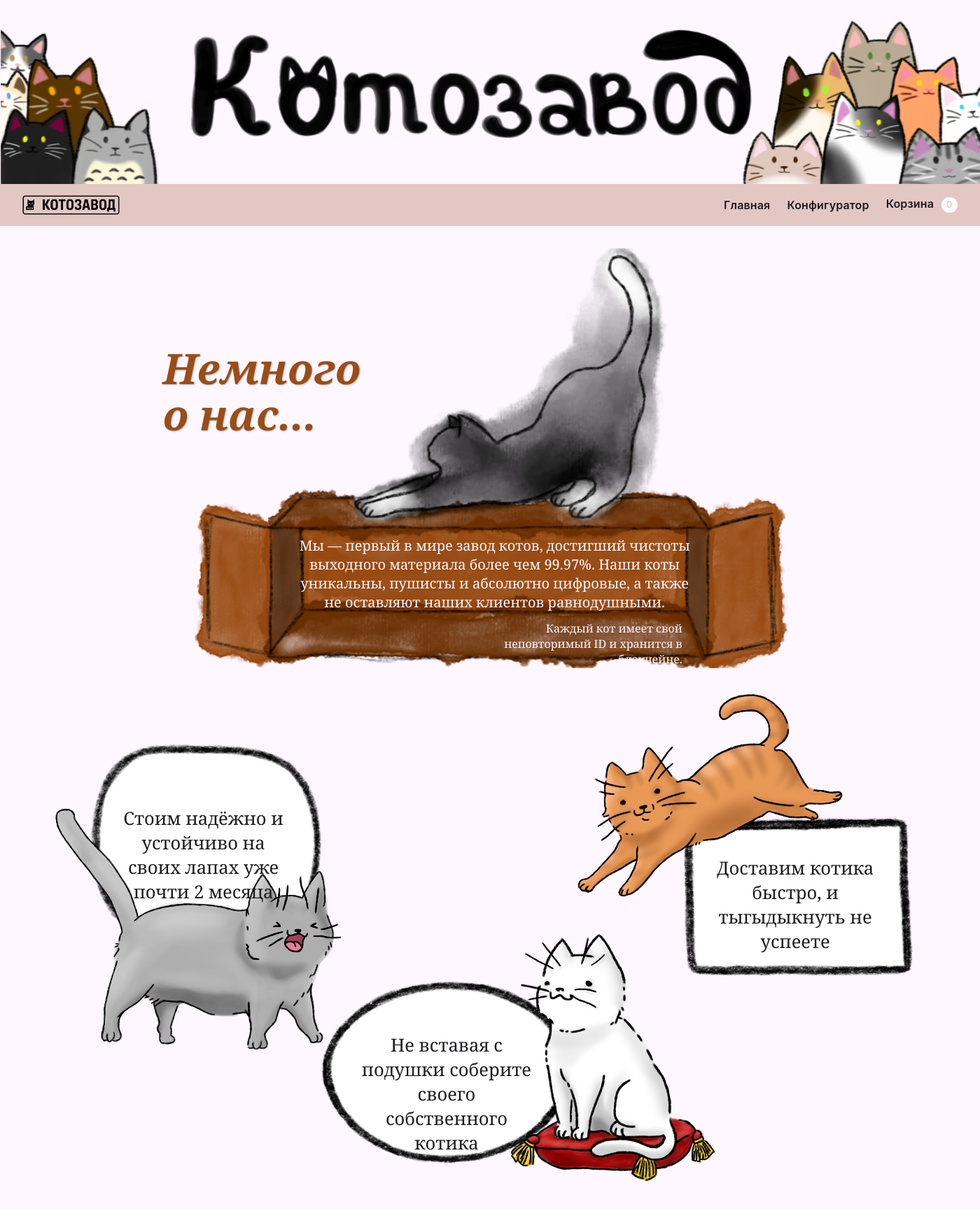
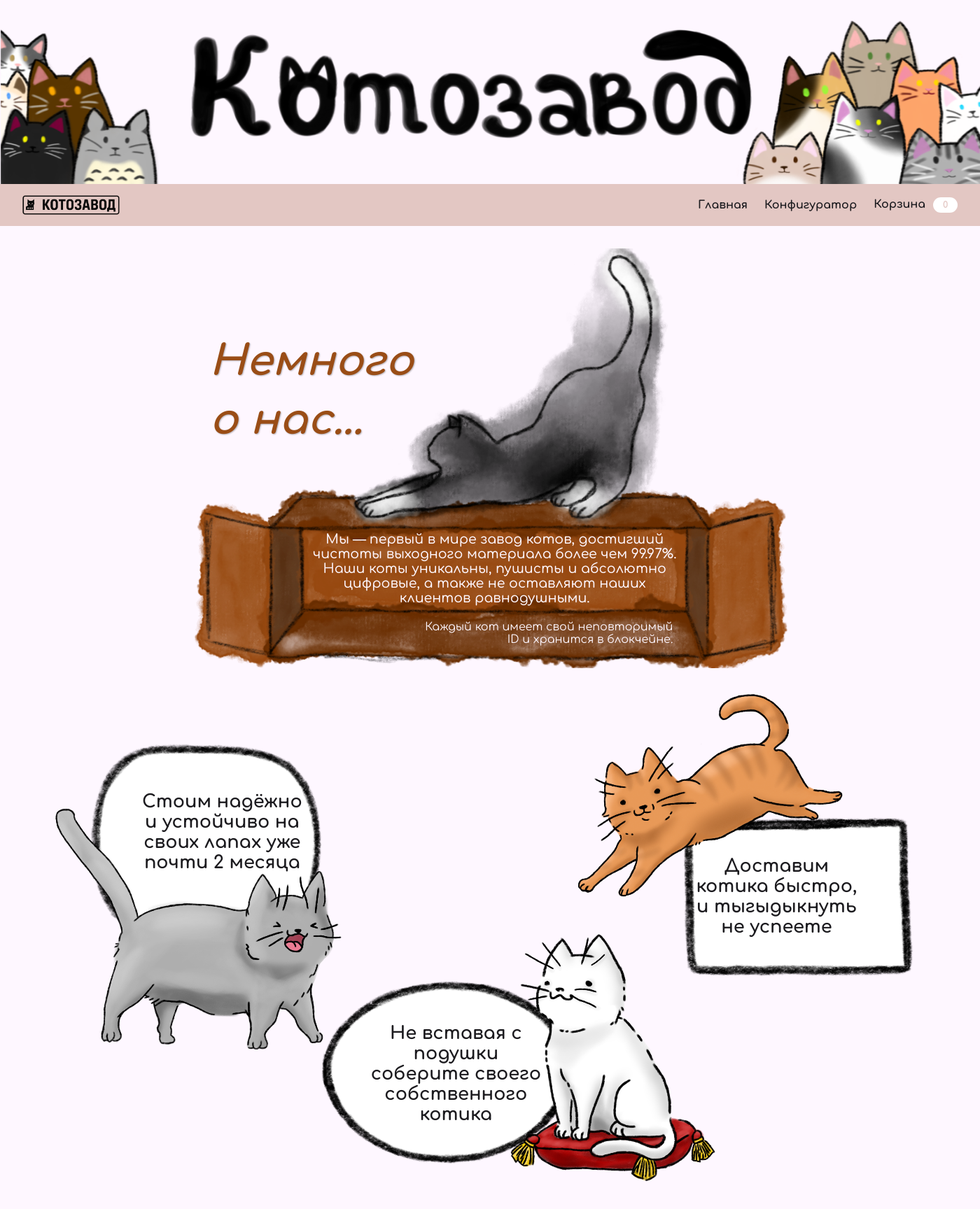
Before and after one commit to Skiftare/ZavodKotikov, a Flask app: page / in a window 1400 px wide. Shown: the top 1728 px of the page at 70% size. Run offline with Flask 3, Linux system fonts and the light colour scheme.

Commit message:
Добавление кнопки перехода в конструктор

```diff
--- a/static/css/style.css
+++ b/static/css/style.css
@@ -10,19 +10,25 @@
   --outline: #79747e;
 }
 
+/* Применяем Comfortaa ко всему сайту */
+* {
+  font-family: 'Comfortaa', cursive;
+}
+
 body {
   margin: 0;
-  font-family: "Roboto", sans-serif;
+  font-family: 'Comfortaa', cursive;
   background: var(--background);
   color: var(--on-surface);
-  min-width: 1400px; /* Минимальная ширина сайта */
+  min-width: 1400px;
 }
 
 .container {
   padding: 2rem;
-  max-width: 1400px; /* Фиксированная максимальная ширина */
+  max-width: 1400px;
   margin: 0 auto;
 }
+
 /* Шапка */
 .app-bar {
   background: var(--primary);
@@ -31,15 +37,7 @@ body {
   display: flex;
   justify-content: flex-start;
   align-items: center;
-}
-
-.nav-container {
-  display: flex;
-  justify-content: space-between; /* Лого слева, навигация справа */
-  align-items: center;
-  width: 100%; /* Занимает всю доступную ширину */
-  max-width: 1200px;
-  margin: 0 auto;
+  font-family: 'Comfortaa', cursive;
 }
 
 .nav-container {
@@ -57,20 +55,22 @@ body {
   align-items: center;
   margin: 0;
   padding: 0;
+  font-family: 'Comfortaa', cursive;
 }
 
 .app-bar nav a {
   color: var(--on-primary);
   text-decoration: none;
-  font-weight: 1000;
+  font-weight: 700; /* Жирный для навигации */
   white-space: nowrap;
+  font-family: 'Comfortaa', cursive;
 }
 
 .app-bar nav a:hover {
   text-decoration: underline;
 }
 
-/* Логотип - убираем любые отступы */
+/* Логотип */
 .logo {
   margin: 0;
   padding: 0;
@@ -113,124 +116,11 @@ body {
   text-align: center;
   background: var(--surface);
   border-top: 1px solid var(--outline);
-}
-
-.hero-cat {
-  margin-top: 1rem;
-  max-width: 300px;
-  border-radius: 12px;
-}
-
-.shop-layout {
-  display: grid;
-  grid-template-columns: 1.2fr 1fr;
-  gap: 1.5rem;
-  align-items: start;
-}
-@media (max-width: 900px) {
-  .shop-layout { grid-template-columns: 1fr; }
-}
-
-.preview-box {
-  display: grid;
-  place-items: center;
-  width: 100%;
-  aspect-ratio: 1 / 1;         /* квадратное окно */
-  border: 1px dashed var(--outline);
-  border-radius: 12px;
-  overflow: hidden;
-  background: #faf7ff;
-}
-.preview-img {
-  max-width: 100%;
-  max-height: 100%;
-  object-fit: contain;
-}
-
-.form-card label { display:block; margin-top: .5rem; font-weight: 500; }
-.form-card input[type="text"],
-.form-card select { width: 100%; padding: .5rem; margin-top: .25rem; border-radius: 8px; border: 1px solid var(--outline); }
-.actions { display: flex; gap: .5rem; margin-top: 1rem; }
-
-/* Нормализация расчёта ширины, чтобы инпуты не вылезали за карточку */
-*, *::before, *::after {
-  box-sizing: border-box;
-}
-
-/* Единый стиль для полей формы на странице Магазин */
-.form-card {
-  display: grid;
-  gap: .75rem;
-}
-
-.form-card label {
+  font-family: 'Comfortaa', cursive;
   font-weight: 500;
 }
 
-.form-card input[type="text"],
-.form-card select {
-  width: 100%;
-  display: block;
-  font-size: 16px;
-  line-height: 1.2;
-  padding: .6rem .8rem;
-  border: 1px solid var(--outline);
-  border-radius: 12px;
-  background: var(--surface);
-  /* убираем системные артефакты, чтобы высоты совпадали */
-  -webkit-appearance: none;
-  appearance: none;
-}
-
-/* аккуратный фокус, без «прыжка» из-за outline */
-.form-card input[type="text"]:focus,
-.form-card select:focus {
-  outline: none;
-  box-shadow: 0 0 0 3px rgba(103,80,164,.15);
-  border-color: var(--primary);
-}
-
-/* красивый «треугольник» у select и запас справа */
-.form-card select {
-  padding-right: 2.2rem;
-  background-image:
-    linear-gradient(45deg, transparent 50%, var(--outline) 50%),
-    linear-gradient(135deg, var(--outline) 50%, transparent 50%),
-    linear-gradient(to right, transparent, transparent);
-  background-position:
-    calc(100% - 1.1rem) calc(50% - 3px),
-    calc(100% - .9rem)  calc(50% - 3px),
-    100% 0;
-  background-size: 6px 6px, 6px 6px, 2.6rem 100%;
-  background-repeat: no-repeat;
-}
-
-.page-title {
-  text-transform: uppercase;   /* капсом */
-  text-align: center;          /* по центру */
-  margin: 0 0 1rem;            /* нижний отступ, чтобы дышало */
-  letter-spacing: .03em;       /* чуть-чуть разрядки (по желанию) */
-}
-
-.subtitle {
-  text-align: center;     /* по центру */
-  max-width: 60ch;        /* приятная ширина строки */
-  margin: 0 auto 1rem;    /* центрируем блок и даём отступ снизу */
-}
-
-/* Кнопка на всю ширину формы */
-.btn--block {
-  display: block;
-  width: 100%;
-  text-align: center;
-}
-
-/* Чуть крупнее текст и больше паддинги */
-.btn--lg {
-  font-size: 1.1rem;
-  padding: 0.8rem 1.2rem;
-  font-weight: 600;
-}
+/* Остальные стили... */
 
 .about_main-image-container {
     position: relative;
@@ -247,61 +137,60 @@ body {
 .text-block {
     position: absolute;
     word-wrap: break-word;
-    font-family: "Georgia", "Times New Roman", serif;
-    font-weight: bold;
+    font-family: 'Comfortaa', cursive;
 }
 
 .about_main-text-title {
-    top: 23%;
-    left: 15%;
+    top: 20%;
+    left: 20%;
     text-align: left;
-    max-width: 420px;
+    max-width: 550px;
     color: #9a4d16;
     z-index: 2;
+    font-weight: 700; /* Жирный */
 }
 
 .about_main-text-title h1 {
     font-size: 60px;
     margin: 0;
-    font-weight: 900;
     font-style: italic;
     text-shadow: 1px 1px 2px rgba(0,0,0,0.3);
-    line-height: 1.1;
+    line-height: 1.4;
+    font-weight: 700; /* Жирный */
 }
 
 .about_main-text-subtitle {
-    top: 66%;
+    top: 65%;
     left: 50.5%;
     transform: translateX(-50%);
     text-align: center;
-    max-width: 630px;
+    max-width: 530px;
     color: var(--background);
     padding: 0.8rem 1.5rem;
     border-radius: 8px;
-    font-weight: 500;
 }
 
 .about_main-text-subtitle p {
-    font-size: 20px;
+    font-size: 19px;
     margin: 0;
-    font-weight: 500;
+    font-weight: 500; /* Полужирный */
 }
 
 .about_main-text-description {
     bottom: 20%;
-    right: 28%;
+    right: 29%;
     top: 86%;
     text-align: right;
     max-width: 360px;
     color: var(--background);
     padding: 0.8rem 1.2rem;
-    font-weight: 500;
+    font-weight: 400; /* Полужирный */
 }
 
 .about_main-text-description p {
     font-size: 16px;
     margin: 0;
-    font-weight: 500;
+    font-weight: 400; /* Полужирный */
 }
 
 /* Контейнер для about_info */
@@ -318,53 +207,53 @@ body {
 
 /* Текст 1 */
 .about_info-text-1 {
-    top: 23%;
-    left: 10%;
+    top: 20%;
+    left: 12%;
     text-align: center;
     max-width: 250px;
     color: var(--on-surface);
-    font-weight: 500;
+    font-weight: 600; /* Полужирный */
 }
 
 .about_info-text-1 p {
     font-size: clamp(1.3rem, 2.1vw, 1.6rem);
     margin: 0;
-    font-weight: 500;
+    font-weight: 600; /* Полужирный */
 }
 
 /* Текст 2 */
 .about_info-text-2 {
-    top: 69%;
-    left: 36%;
+    top: 67%;
+    left: 37%;
     text-align: center;
     max-width: 250px;
     color: var(--on-surface);
-    font-weight: 500;
+    font-weight: 600; /* Полужирный */
 }
 
 .about_info-text-2 p {
     font-size: clamp(1.3rem, 2.1vw, 1.6rem);
     margin: 0;
-    font-weight: 500;
+    font-weight: 600; /* Полужирный */
 }
 
 /* Текст 3 */
 .about_info-text-3 {
     top: 33%;
-    right: 8%;
+    right: 10%;
     text-align: center;
     max-width: 250px;
     color: var(--on-surface);
-    font-weight: 500;
+    font-weight: 600; /* Полужирный */
 }
 
 .about_info-text-3 p {
     font-size: clamp(1.3rem, 2.1vw, 1.6rem);
     margin: 0;
-    font-weight: 500;
+    font-weight: 600; /* Полужирный */
 }
 
-/*----------------------------------------*/
+/* Отзывы */
 .reviews-section {
     padding: 4rem 0;
     background-image: url('../img/about_reviews.png'); /* Конкретная картинка */
@@ -639,34 +541,47 @@ body {
   font-size: .9rem;
   opacity: .75;
   margin-bottom: .25rem;
+  font-weight: 500; /* Средняя жирность */
 }
 
 .price-value {
-  font-size: 1.4rem;                    /* крупнее */
-  font-weight: 700;
+  font-size: 1.4rem;
+  font-weight: 700; /* Жирный */
   line-height: 1.2;
-}
-
-/* Шрифт только для шапки */
-.app-bar,
-.app-bar nav a {
-  font-family: "Inter", system-ui, -apple-system, "Segoe UI", Roboto, "Helvetica Neue", Arial, "Noto Sans", "Apple Color Emoji", "Segoe UI Emoji", "Segoe UI Symbol";
-  font-weight: 600;      /* толщина */
-  letter-spacing: .01em; /* необязательно */
 }
 
 .header-banner {
     width: 100%;
     background: #fef7ff;
     text-align: center;
-    overflow: hidden; /* Обрезает выходящие за границы части */
+    overflow: hidden;
 }
 
 .header-banner img {
     width: 100%;
     height: auto;
-    min-height: 100px; /* Минимальная высота */
-    max-height: 400px; /* Максимальная высота */
-    object-fit: cover; /* Заполняет область без искажений */
+    min-height: 100px;
+    max-height: 400px;
+    object-fit: cover;
     display: block;
 }
+
+/* Дополнительные текстовые элементы */
+h1, h2, h3, h4, h5, h6 {
+    font-family: 'Comfortaa', cursive;
+    font-weight: 700; /* Жирный для всех заголовков */
+}
+
+p {
+    font-family: 'Comfortaa', cursive;
+    font-weight: 400; /* Обычный для параграфов */
+}
+
+/* Чтобы сделать любой текст жирным, добавьте: */
+.bold-text {
+    font-weight: 700 !important;
+}
+
+/* Или используйте HTML: */
+/* <span class="bold-text">Ваш жирный текст</span> */
+/* <strong>Ваш жирный текст</strong> */
--- a/templates/base.html
+++ b/templates/base.html
@@ -5,6 +5,9 @@
     <title>{{ title }} | Завод котов</title>
     <link rel="stylesheet" href="{{ url_for('static', filename='css/style.css') }}">
     <link rel="icon" href="{{ url_for('static', filename='img/favicon.ico') }}">
+    <link rel="preconnect" href="https://fonts.googleapis.com">
+    <link rel="preconnect" href="https://fonts.gstatic.com" crossorigin>
+    <link href="https://fonts.googleapis.com/css2?family=Comfortaa:wght@400;500;700&display=swap" rel="stylesheet">
 </head>
 
 <body>
--- a/templates/index.html
+++ b/templates/index.html
@@ -105,17 +105,27 @@
                     </div>
                 </div>
 
-            <!-- Индикаторы (точки) -->
-            <div class="review-indicators">
-                <span class="indicator active"></span>
-                <span class="indicator"></span>
-                <span class="indicator"></span>
+                <!-- Индикаторы (точки) -->
+                <div class="review-indicators">
+                    <span class="indicator active"></span>
+                    <span class="indicator"></span>
+                    <span class="indicator"></span>
+                </div>
             </div>
         </div>
-    </div></div>
+    </div>
 
-    <h2>Добро пожаловать!</h2>
-    <p>Наш завод котов варит самых пушистых NFT-котиков на рынке с поразительно высокой чистотой конечного материала</p>
+    <div class="catinbox">
+        <!-- Текст в большом прямоугольнике -->
+        <div class="catinbox-text">
+            Создайте своего котика...
+        </div>
+
+        <!-- Картинка вместо маленького прямоугольника -->
+        <a href="{{ url_for('shop') }}" class="catinbox-link">
+            <div class="catinbox-image"></div>
+        </a>
+    </div>
 {% endblock %}
 
 {% block scripts %}
```
Also changed, not shown: other parts of static/css/style.css (+51 -35 lines), static/img/catinbox.png (added).
